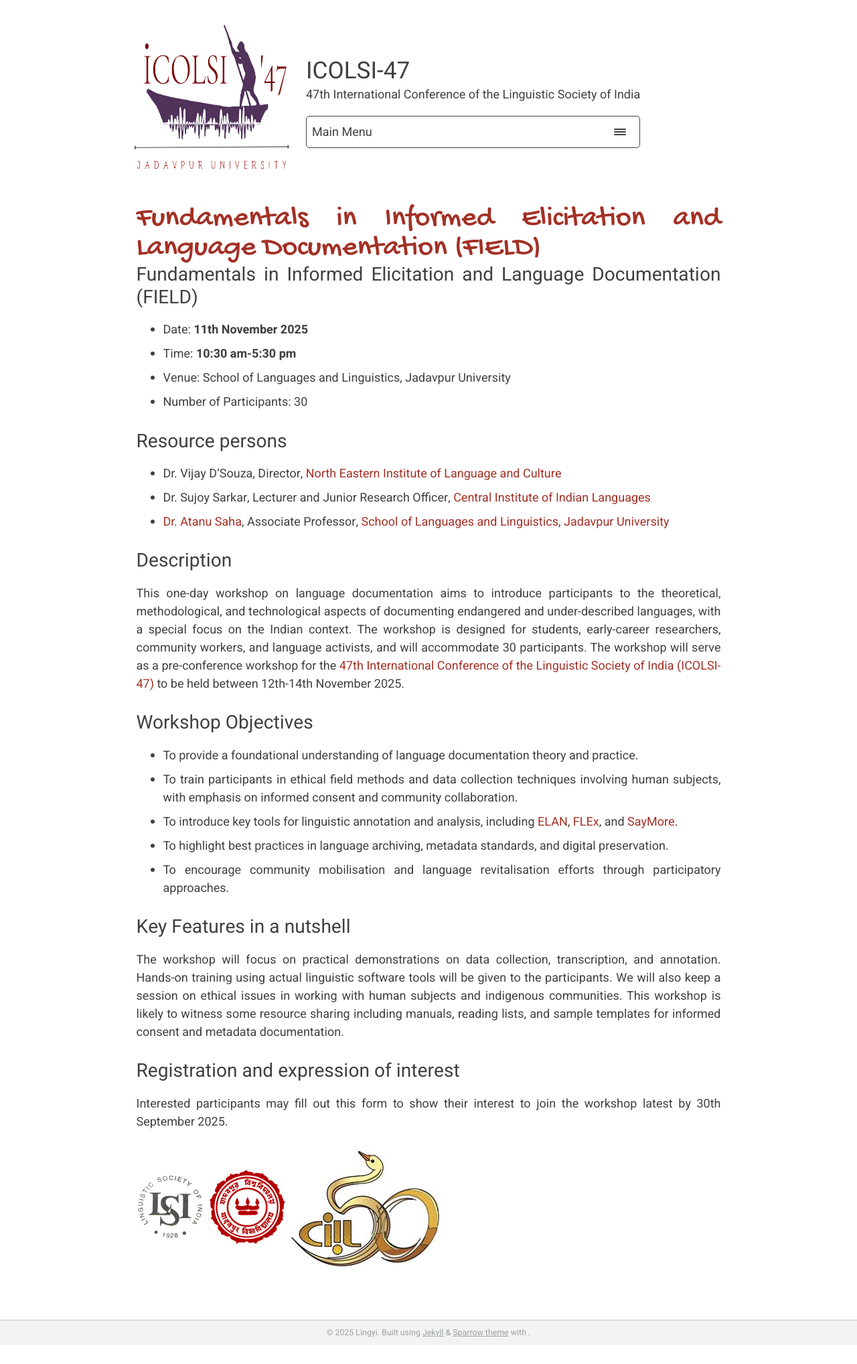
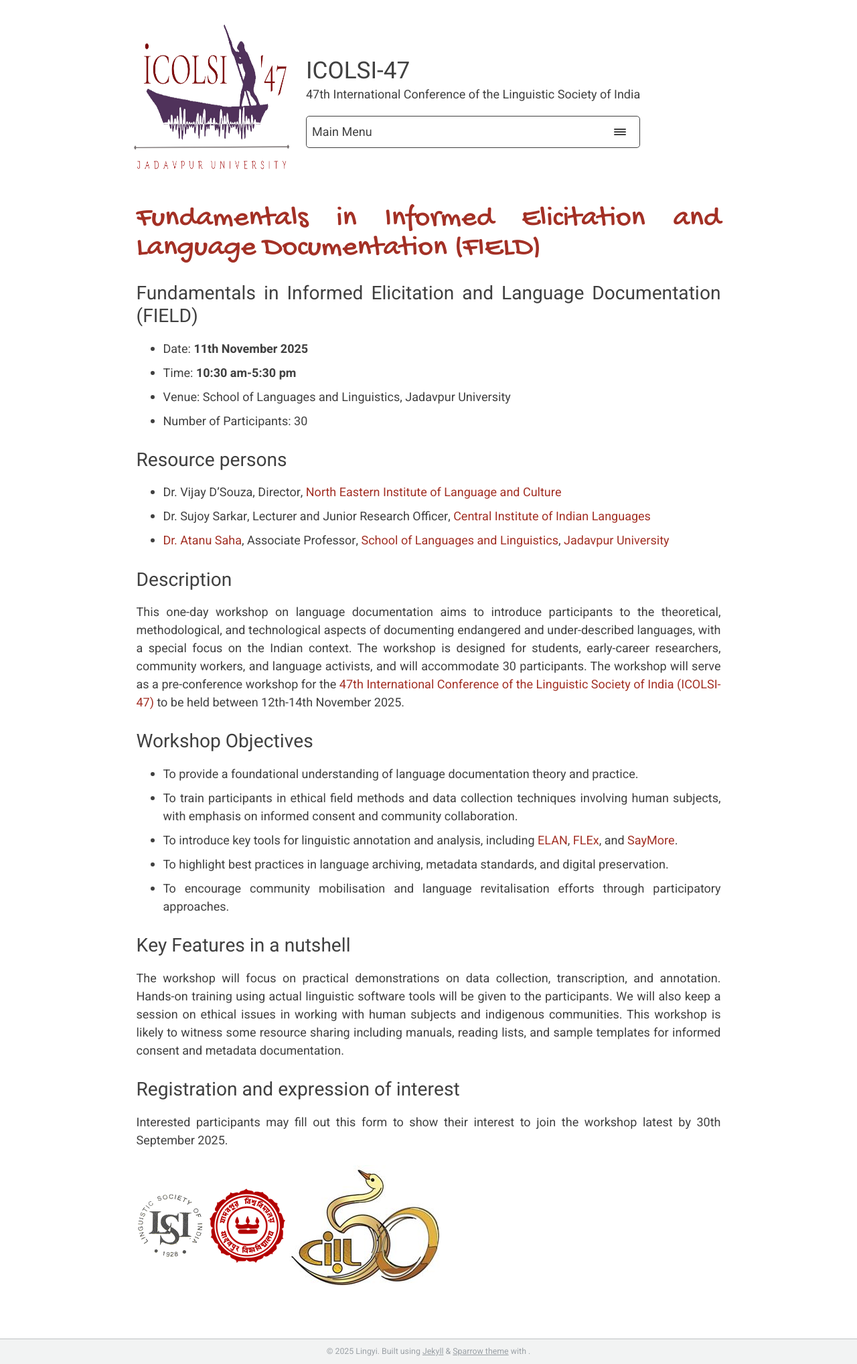
Before and after one commit to icolsi47/icolsi47.github.io, a Jekyll site: the page built from field.md, in a window 1280 px wide. Shown: the whole page at 67% size. Built offline with Jekyll 4.4.1, drawn with Linux system fonts in a browser that asks for light colours; our own code applies the rules of GitHub Pages for plain Markdown files; before the commit the page ends 2009 px from its top, so only the background shows below that.

Commit message:
changing font

```diff
--- a/assets/css/main.scss
+++ b/assets/css/main.scss
@@ -14,8 +14,8 @@
 @import "vendor/breakpoint/breakpoint";
 @include breakpoint-set("to ems", true);
 
-// Font Awesome - icon font set
-// @import "vendor/font-awesome/font-awesome";
+/* Font Awesome - icon font set
+@import "vendor/font-awesome/font-awesome";
 
 /* Susy - grid mixins */
 $susy: (
--- a/field.md
+++ b/field.md
@@ -2,7 +2,7 @@
 title:
 comments: false
 ---
-# Fundamentals in Informed Elicitation and Language Documentation (FIELD)
+## Fundamentals in Informed Elicitation and Language Documentation (FIELD)
 
 - Date: **11th November 2025**
 - Time: **10:30 am-5:30 pm**
```
